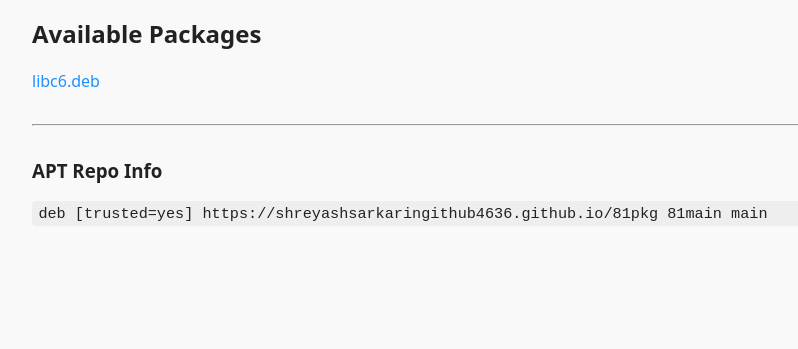
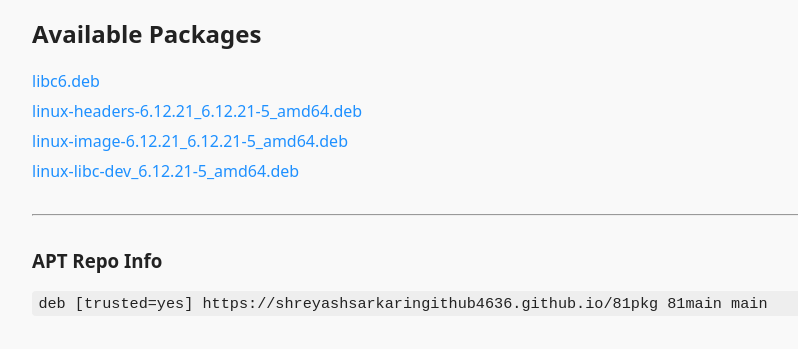
Before and after one commit to ShreyashSarkarInGithub4636/81pkg, a plain HTML site: page index.html in a window 1280 px wide. Shown: the part 159-508 px from the top of the page, without its empty margins (208-1006 px from the left). Drawn offline with Linux system fonts and the light colour scheme.

Commit message:
update list

```diff
--- a/index.html
+++ b/index.html
@@ -48,6 +48,9 @@
   <h2>Available Packages</h2>
   <ul>
     <li><a href="pool/main/l/libc6/libc6.deb">libc6.deb</a></li>
+    <li><a href="pool/main/l/linux/linux-headers-6.12.21_6.12.21-5_amd64.deb">linux-headers-6.12.21_6.12.21-5_amd64.deb</a></li>
+    <li><a href="pool/main/l/linux/linux-image-6.12.21_6.12.21-5_amd64.deb">linux-image-6.12.21_6.12.21-5_amd64.deb</a></li>
+    <li><a href="pool/main/l/linux/linux-libc-dev_6.12.21-5_amd64.deb">linux-libc-dev_6.12.21-5_amd64.deb</a></li>
   </ul>
 
   <hr />
```
